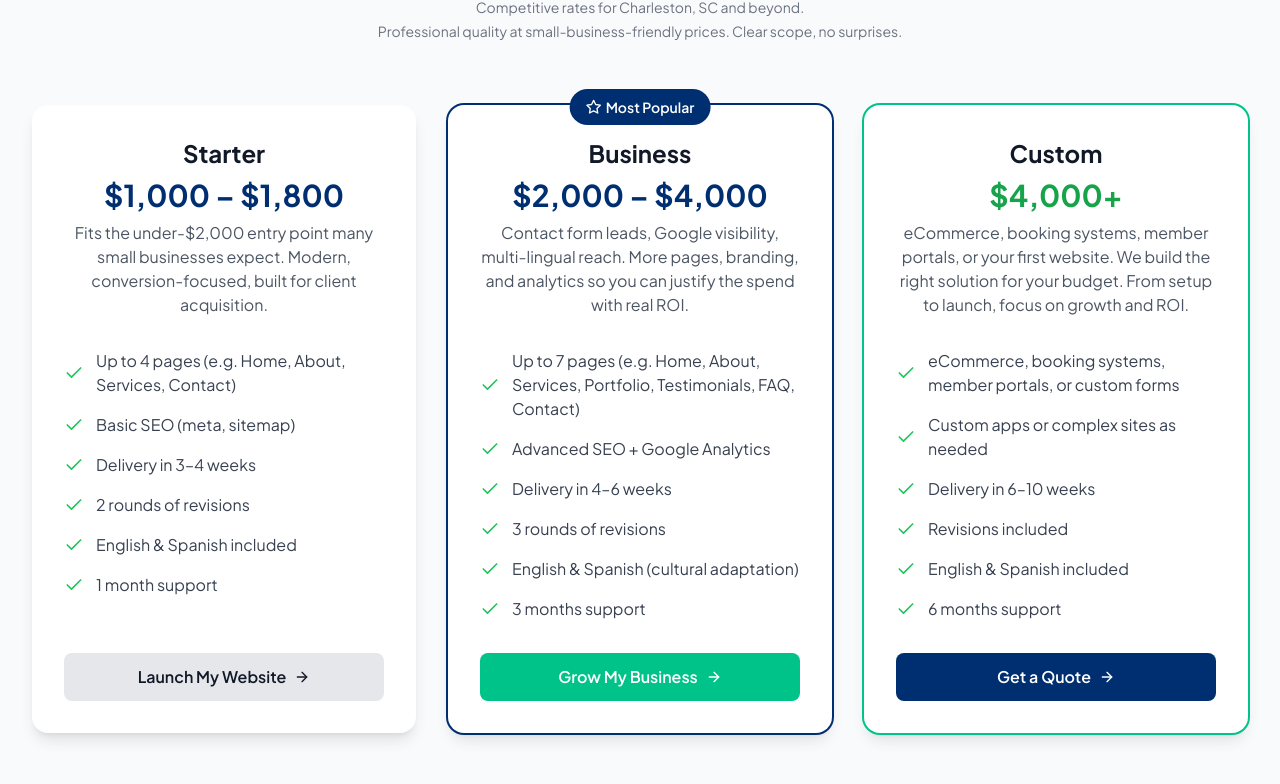
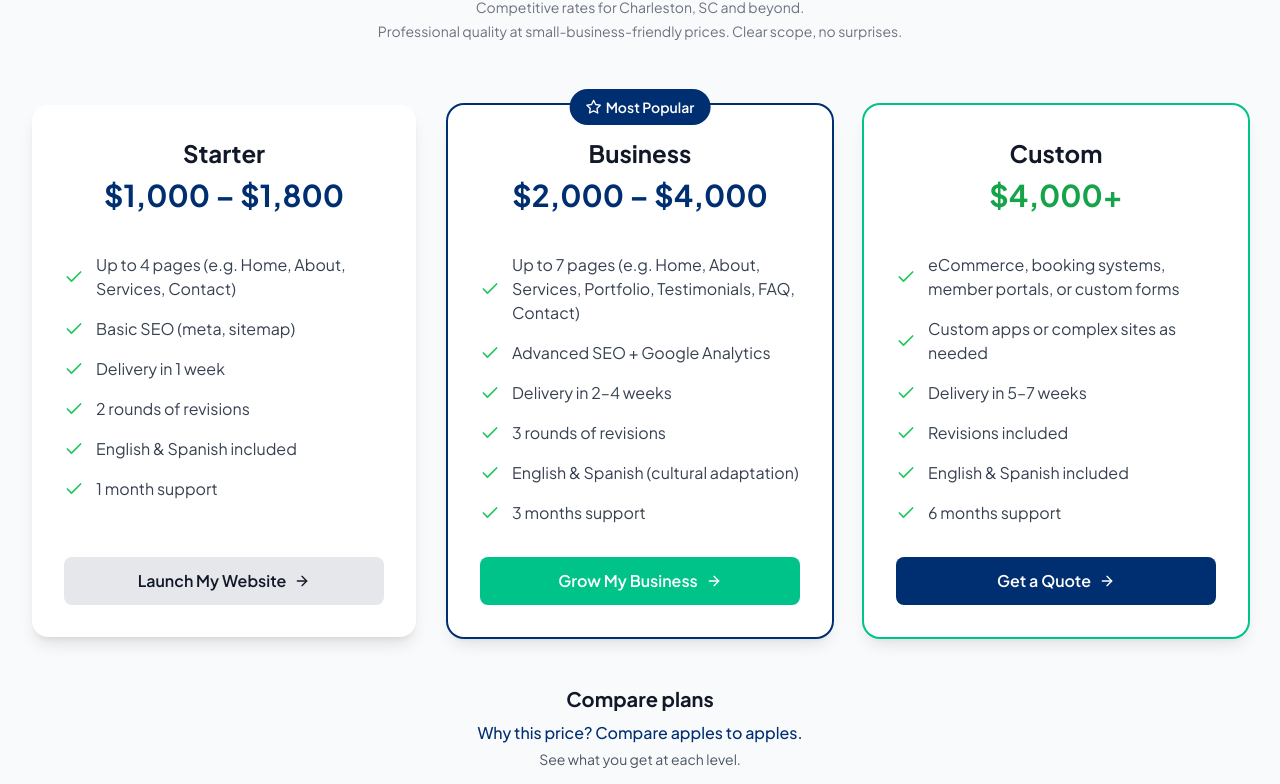
Before and after one commit to IberiaTech-Solutions/iberiatech, a Next.js app: page / in a window 1280 px wide. Shown: the part 4358-5142 px from the top of the page. Built offline with nearby package versions, Linux system fonts and the light colour scheme.

Commit message:
Pricing: remove card descriptions, fix empty translation, update delivery times
- Remove descriptions from Starter/Business/Custom cards (EN + ES)
- Fix t() to preserve empty strings (was showing key as fallback)
- Starter: 1 week | Business: 2–4 weeks | Custom: 5–7 weeks

```diff
--- a/app/api/chat/route.ts
+++ b/app/api/chat/route.ts
@@ -56,9 +56,9 @@ COMPANY INFORMATION:
 - Target Market: Small and medium businesses in the US and Spain
 
 CURRENT PRICING (clear ranges so clients see if they can afford you):
-- Starter ($1,000 – $1,800): First-time websites. Up to 4 pages, basic SEO, 3–4 weeks, 2 rounds of revisions, English & Spanish, 1 month support. Call-to-action: "Launch My Website"
-- Business ($2,000 – $4,000): Contact form leads, Google visibility, multi-lingual reach. Up to 7 pages, advanced SEO + Google Analytics, 4–6 weeks, 3 months support. Call-to-action: "Grow My Business" - MOST POPULAR
-- Custom ($4,000+): eCommerce, booking systems, member portals. Custom scope, 6–10 weeks, revisions included, 6 months support. Call-to-action: "Get a Quote"
+- Starter ($1,000 – $1,800): First-time websites. Up to 4 pages, basic SEO, 1 week delivery, 2 rounds of revisions, English & Spanish, 1 month support. Call-to-action: "Launch My Website"
+- Business ($2,000 – $4,000): Contact form leads, Google visibility, multi-lingual reach. Up to 7 pages, advanced SEO + Google Analytics, 2–4 weeks, 3 months support. Call-to-action: "Grow My Business" - MOST POPULAR
+- Custom ($4,000+): eCommerce, booking systems, member portals. Custom scope, 5–7 weeks, revisions included, 6 months support. Call-to-action: "Get a Quote"
 
 OPTIONAL MONTHLY SUPPORT:
 - Basic Support $49/mo: Updates and backups
--- a/app/services/page.tsx
+++ b/app/services/page.tsx
@@ -15,8 +15,8 @@ export default function ServicesPage() {
       titleKey: 'services.webdev.title',
       descKey: 'services.webdev.desc',
       extra: language === 'es'
-        ? 'Incluimos plazos claros (3–4 semanas Básico, 4–6 Empresarial), revisiones incluidas y opción de que gestionemos dominio y hosting.'
-        : 'We include clear timelines (3–4 weeks Starter, 4–6 Business), revisions included, and optional domain + hosting setup.',
+        ? 'Incluimos plazos claros (1 semana Básico, 2–4 Empresarial), revisiones incluidas y opción de que gestionemos dominio y hosting.'
+        : 'We include clear timelines (1 week Starter, 2–4 Business), revisions included, and optional domain + hosting setup.',
     },
     {
       id: 'seo',
--- a/components/LanguageProvider.tsx
+++ b/components/LanguageProvider.tsx
@@ -55,13 +55,13 @@ const translations = {
     'pricing.value': 'Professional quality at small-business-friendly prices. Clear scope, no surprises.',
     'pricing.starter.name': 'Starter',
     'pricing.starter.price': '$1,000 – $1,800',
-    'pricing.starter.desc': 'Fits the under-$2,000 entry point many small businesses expect. Modern, conversion-focused, built for client acquisition.',
+    'pricing.starter.desc': '',
     'pricing.business.name': 'Business',
     'pricing.business.price': '$2,000 – $4,000',
-    'pricing.business.desc': 'Contact form leads, Google visibility, multi-lingual reach. More pages, branding, and analytics so you can justify the spend with real ROI.',
+    'pricing.business.desc': '',
     'pricing.custom.name': 'Custom',
     'pricing.custom.price': '$4,000+',
-    'pricing.custom.desc': 'eCommerce, booking systems, member portals, or your first website. We build the right solution for your budget. From setup to launch, focus on growth and ROI.',
+    'pricing.custom.desc': '',
     'pricing.popular': 'Most Popular',
     'pricing.getstarted': 'Get Started',
     'pricing.cta.starter': 'Launch My Website',
@@ -178,14 +178,14 @@ const translations = {
     'pricing.compare.starter.pages': 'Up to 4 (e.g. Home, About, Services, Contact)',
     'pricing.compare.starter.seo': 'Basic (meta, sitemap)',
     'pricing.compare.starter.analytics': 'No',
-    'pricing.compare.starter.delivery': '3–4 weeks',
+    'pricing.compare.starter.delivery': '1 week',
     'pricing.compare.starter.revisions': '2 rounds',
     'pricing.compare.starter.support': '1 month',
     'pricing.compare.starter.bilingual': 'Included',
     'pricing.compare.business.pages': 'Up to 7 (e.g. Home, About, Services, Portfolio, Testimonials, FAQ, Contact)',
     'pricing.compare.business.seo': 'Advanced + Google Analytics',
     'pricing.compare.business.analytics': 'Included',
-    'pricing.compare.business.delivery': '4–6 weeks',
+    'pricing.compare.business.delivery': '2–4 weeks',
     'pricing.compare.business.revisions': '3 rounds',
     'pricing.compare.business.support': '3 months',
     'pricing.compare.business.bilingual': 'Included (cultural adaptation)',
@@ -194,7 +194,7 @@ const translations = {
     'pricing.compare.custom.pages': 'Custom (eCommerce, booking, member portals, forms)',
     'pricing.compare.custom.seo': 'Full SEO + Analytics',
     'pricing.compare.custom.analytics': 'Included',
-    'pricing.compare.custom.delivery': '6–10 weeks',
+    'pricing.compare.custom.delivery': '5–7 weeks',
     'pricing.compare.custom.revisions': 'Included',
     'pricing.compare.custom.support': '6 months',
     'pricing.compare.custom.bilingual': 'Included',
@@ -234,13 +234,13 @@ const translations = {
     'services.detail.ai.title': 'What "AI powered" means',
     'services.detail.ai.desc': 'We use AI to help your site work harder: optional chatbot that answers visitor questions, smart contact forms, and content suggestions. No extra cost on Business and Premium.',
     'services.detail.timeline.title': 'Build timeline',
-    'services.detail.timeline.desc': 'Starter: 3–4 weeks. Business: 4–6 weeks. Premium / eCommerce: 6–10 weeks. We’ll confirm your dates before we start.',
+    'services.detail.timeline.desc': 'Starter: 1 week. Business: 2–4 weeks. Premium / eCommerce: 5–7 weeks. We’ll confirm your dates before we start.',
     'services.detail.hosting.title': 'Domain + hosting',
     'services.detail.hosting.desc': 'We can guide you step-by-step (you keep full control) or handle setup for you. Hosting is not included in the build price; we’ll recommend affordable options.',
     'faq.title': 'Frequently asked questions',
     'faq.subtitle': 'Common questions before you get started.',
     'faq.q1': 'How long does the build take?',
-    'faq.a1': 'Starter sites: 3–4 weeks. Business (5–7 pages): 4–6 weeks. Premium / eCommerce: 6–10 weeks. We agree on a timeline before starting.',
+    'faq.a1': 'Starter sites: 1 week. Business (5–7 pages): 2–4 weeks. Premium / eCommerce: 5–7 weeks. We agree on a timeline before starting.',
     'faq.q2': 'What support do I get after launch?',
     'faq.a2': 'Starter includes 1 month of post-launch support; Business includes 3 months; Premium includes 6 months. After that, you can add a monthly Care or Growth plan.',
     'faq.q3': 'How many revisions are included?',
@@ -339,13 +339,13 @@ const translations = {
     'pricing.value': 'Calidad profesional a precios para pequeñas empresas. Alcance claro, sin sorpresas.',
     'pricing.starter.name': 'Básico',
     'pricing.starter.price': '1.000 – 1.800 $',
-    'pricing.starter.desc': 'Encaja en el rango que muchas pequeñas empresas esperan para un primer sitio (menos de 2.000 $). Moderno, enfocado en conversión y adquisición de clientes.',
+    'pricing.starter.desc': '',
     'pricing.business.name': 'Empresarial',
     'pricing.business.price': '2.000 – 4.000 $',
-    'pricing.business.desc': 'Leads por formulario, visibilidad en Google, alcance multilingüe. Más páginas, marca y analytics para que el gasto se traduzca en ROI real.',
+    'pricing.business.desc': '',
     'pricing.custom.name': 'Personalizado',
     'pricing.custom.price': 'Desde 4.000 $',
-    'pricing.custom.desc': 'eCommerce, sistemas de reservas, portales de socios o tu primer sitio web. Construimos la solución adecuada para tu presupuesto. Desde la configuración hasta el lanzamiento, enfoque en crecimiento y ROI.',
+    'pricing.custom.desc': '',
     'pricing.popular': 'Más Popular',
     'pricing.getstarted': 'Comenzar',
     'pricing.cta.starter': 'Lanzar Mi Sitio Web',
@@ -366,14 +366,14 @@ const translations = {
     'pricing.compare.starter.pages': 'Hasta 4 (ej. Inicio, Nosotros, Servicios, Contacto)',
     'pricing.compare.starter.seo': 'Básico (meta, mapa del sitio)',
     'pricing.compare.starter.analytics': 'No',
-    'pricing.compare.starter.delivery': '3–4 semanas',
+    'pricing.compare.starter.delivery': '1 semana',
     'pricing.compare.starter.revisions': '2 rondas',
     'pricing.compare.starter.support': '1 mes',
     'pricing.compare.starter.bilingual': 'Incluido',
     'pricing.compare.business.pages': 'Hasta 7 (ej. Inicio, Nosotros, Servicios, Portafolio, Testimonios, FAQ, Contacto)',
     'pricing.compare.business.seo': 'Avanzado + Google Analytics',
     'pricing.compare.business.analytics': 'Incluido',
-    'pricing.compare.business.delivery': '4–6 semanas',
+    'pricing.compare.business.delivery': '2–4 semanas',
     'pricing.compare.business.revisions': '3 rondas',
     'pricing.compare.business.support': '3 meses',
     'pricing.compare.business.bilingual': 'Incluido (adaptación cultural)',
@@ -382,7 +382,7 @@ const translations = {
     'pricing.compare.custom.pages': 'A medida (eCommerce, reservas, portales socios, formularios)',
     'pricing.compare.custom.seo': 'SEO + Analytics completo',
     'pricing.compare.custom.analytics': 'Incluido',
-    'pricing.compare.custom.delivery': '6–10 semanas',
+    'pricing.compare.custom.delivery': '5–7 semanas',
     'pricing.compare.custom.revisions': 'Incluido',
     'pricing.compare.custom.support': '6 meses',
     'pricing.compare.custom.bilingual': 'Incluido',
@@ -422,13 +422,13 @@ const translations = {
     'services.detail.ai.title': 'Qué significa "con IA"',
     'services.detail.ai.desc': 'Usamos IA para que tu sitio trabaje más: chatbot opcional que responde a visitantes, formularios inteligentes y sugerencias de contenido. Sin costo extra en Empresarial y Premium.',
     'services.detail.timeline.title': 'Plazo de entrega',
-    'services.detail.timeline.desc': 'Básico: 3–4 semanas. Empresarial: 4–6 semanas. Premium / eCommerce: 6–10 semanas. Confirmamos fechas antes de empezar.',
+    'services.detail.timeline.desc': 'Básico: 1 semana. Empresarial: 2–4 semanas. Premium / eCommerce: 5–7 semanas. Confirmamos fechas antes de empezar.',
     'services.detail.hosting.title': 'Dominio + hosting',
     'services.detail.hosting.desc': 'Te guiamos paso a paso (tú mantienes el control) o lo configuramos nosotros. El hosting no está incluido en el precio del proyecto; recomendamos opciones económicas.',
     'faq.title': 'Preguntas frecuentes',
     'faq.subtitle': 'Preguntas habituales antes de empezar.',
     'faq.q1': '¿Cuánto tarda el proyecto?',
-    'faq.a1': 'Sitios Básico: 3–4 semanas. Empresarial (5–7 páginas): 4–6 semanas. Premium / eCommerce: 6–10 semanas. Acordamos el plazo antes de empezar.',
+    'faq.a1': 'Sitios Básico: 1 semana. Empresarial (5–7 páginas): 2–4 semanas. Premium / eCommerce: 5–7 semanas. Acordamos el plazo antes de empezar.',
     'faq.q2': '¿Qué soporte tengo después del lanzamiento?',
     'faq.a2': 'Básico incluye 1 mes de soporte; Empresarial 3 meses; Premium 6 meses. Después puedes contratar un plan mensual Care o Growth.',
     'faq.q3': '¿Cuántas revisiones incluye?',
@@ -521,7 +521,8 @@ export function LanguageProvider({ children }: { children: ReactNode }) {
   }
 
   const t = (key: string): string => {
-    return translations[language][key as keyof typeof translations[typeof language]] || key
+    const val = translations[language][key as keyof typeof translations[typeof language]]
+    return val !== undefined && val !== null ? val : key
   }
 
   return (
--- a/components/PricingSection.tsx
+++ b/components/PricingSection.tsx
@@ -16,14 +16,14 @@ export default function PricingSection() {
       features: language === 'es' ? [
         'Hasta 4 páginas (ej. Inicio, Nosotros, Servicios, Contacto)',
         'SEO básico (meta, mapa del sitio)',
-        'Entrega en 3–4 semanas',
+        'Entrega en 1 semana',
         '2 rondas de revisiones',
         'Inglés + Español incluido',
         '1 mes de soporte'
       ] : [
         'Up to 4 pages (e.g. Home, About, Services, Contact)',
         'Basic SEO (meta, sitemap)',
-        'Delivery in 3–4 weeks',
+        'Delivery in 1 week',
         '2 rounds of revisions',
         'English & Spanish included',
         '1 month support'
@@ -38,14 +38,14 @@ export default function PricingSection() {
       features: language === 'es' ? [
         'Hasta 7 páginas (ej. Inicio, Nosotros, Servicios, Portafolio, Testimonios, FAQ, Contacto)',
         'SEO avanzado + Google Analytics',
-        'Entrega en 4–6 semanas',
+        'Entrega en 2–4 semanas',
         '3 rondas de revisiones',
         'Inglés + Español (adaptación cultural)',
         '3 meses de soporte'
       ] : [
         'Up to 7 pages (e.g. Home, About, Services, Portfolio, Testimonials, FAQ, Contact)',
         'Advanced SEO + Google Analytics',
-        'Delivery in 4–6 weeks',
+        'Delivery in 2–4 weeks',
         '3 rounds of revisions',
         'English & Spanish (cultural adaptation)',
         '3 months support'
@@ -60,14 +60,14 @@ export default function PricingSection() {
       features: language === 'es' ? [
         'eCommerce, reservas, portales de socios o formularios a medida',
         'Apps o sitios complejos según necesidad',
-        'Entrega en 6–10 semanas',
+        'Entrega en 5–7 semanas',
         'Revisiones incluidas',
         'Inglés + Español incluido',
         '6 meses de soporte'
       ] : [
         'eCommerce, booking systems, member portals, or custom forms',
         'Custom apps or complex sites as needed',
-        'Delivery in 6–10 weeks',
+        'Delivery in 5–7 weeks',
         'Revisions included',
         'English & Spanish included',
         '6 months support'
@@ -132,9 +132,11 @@ export default function PricingSection() {
                 <div className={`text-3xl font-bold mb-2 ${plan.isCustom ? 'text-accent-600 dark:text-accent-400' : 'text-primary-800 dark:text-primary-300'}`}>
                   {t(plan.priceKey)}
                 </div>
-                <p className="text-gray-600 dark:text-gray-300">
-                  {t(plan.descriptionKey)}
-                </p>
+                {t(plan.descriptionKey) && (
+                  <p className="text-gray-600 dark:text-gray-300">
+                    {t(plan.descriptionKey)}
+                  </p>
+                )}
               </div>
 
               <ul className="space-y-4 mb-8">
```
Also changed, not shown: components/AIChatbot.tsx (+4 -4 lines).
